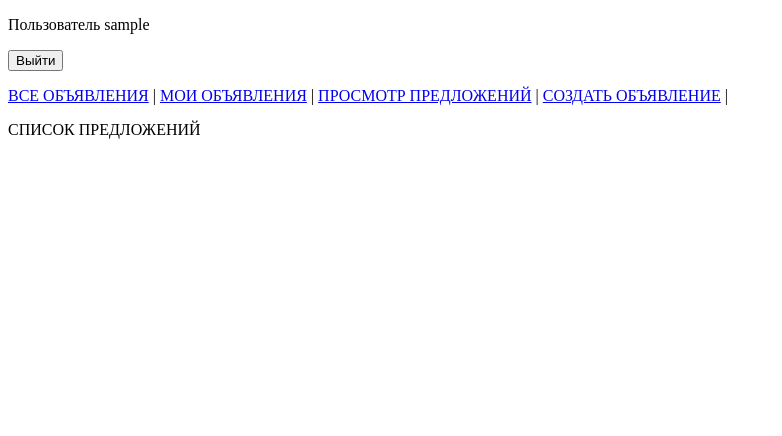
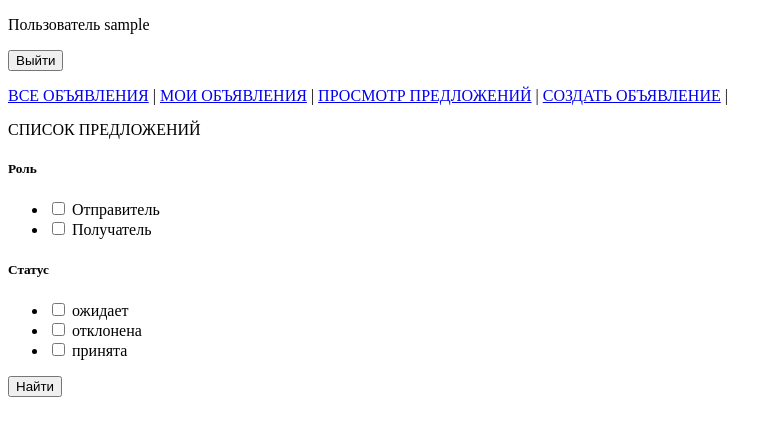
Before and after one commit to DaVinci113/Effective_mobile, a Django app: page /proposal/ in a window 1280 px wide. Shown: the top 436 px of the page, without its empty margins (0-782 px from the left). Run offline with Django 5.2, Linux system fonts and the light colour scheme; the visitor is signed in with stand-in values (Sample User, id 1); data that the repository does not hold is empty.

Commit message:
add: ProposalFilter

```diff
--- a/Effect_mob/ads/forms.py
+++ b/Effect_mob/ads/forms.py
@@ -14,8 +14,3 @@ class CreateProposalForm(forms.ModelForm):
     class Meta:
         model = ExchangeProposal
         fields = ['ad_sender_id', 'comment']
-
-    # def __init__(self, *args, **kwargs):
-    #     user = kwargs.pop('user', None)
-    #     super().__init__(*args, **kwargs)
-    #     self.fields['ad_sender_id'].queryset = Ad.objects.filter(user=user)
--- a/Effect_mob/ads/templates/ads/proposal_list.html
+++ b/Effect_mob/ads/templates/ads/proposal_list.html
@@ -2,10 +2,33 @@
 {% block content %}
   <p>СПИСОК ПРЕДЛОЖЕНИЙ</p>
 
-
+  <form action="{% url 'ads:proposal-filter' %}" method="get">
+    <div class="right-side my-4">
+          <h5 class="sear-head editContent">Роль</h5>
+          <ul class="w3layouts-box-list">
+            {% for role in view.get_send_or_receive %}
+            <li class="editContent">
+              <input type="checkbox" class="checked" name="role" value="{{role.0}}">
+              <span class="span editContent">{{ role.1 }}</span>
+            {% endfor %}
+          </ul>
+    </div>
+    <div class="right-side my-4">
+          <h5 class="sear-head editContent">Статус</h5>
+          <ul class="w3layouts-box-list">
+              {% for status in view.get_status %}
+                <li class="editContent">
+                    <input type="checkbox" class="checked" name="status" value="{{status.0}}">
+                    <span class="span editContent">{{ status.1 }}</span>
+                </li>
+              {% endfor %}
+          </ul>
+      </div>
+      <button type="submit">Найти</button>
+  </form>
   {% for object in object_list %}
   <ul>
-      <a href="{% url 'ads:proposal-detail' object.pk %}">{{ object}}</a>
+      <a href="{% url 'ads:proposal-detail' object.pk %}">{{ object }}</a>
   </ul>
   {% endfor %}
 
--- a/Effect_mob/ads/urls.py
+++ b/Effect_mob/ads/urls.py
@@ -1,6 +1,6 @@
 from django.urls import path
 from .views import AdsList, CreateAd, UserAdsList, UpdateAd, DeleteAd, DetailAd, SearchAd, SearchUserAd, AdsFilter, \
-    CreateProposal, ProposalList, ProposalDetail, ProposalUpdate
+    CreateProposal, ProposalList, ProposalDetail, ProposalUpdate, ProposalFiltered
 
 app_name = 'ads'
 urlpatterns = [
@@ -18,4 +18,5 @@ urlpatterns = [
     path('proposal/', ProposalList.as_view(), name='proposal-list'),
     path('proposal/detail/<int:proposal_pk>/', ProposalDetail.as_view(), name='proposal-detail'),
     path('proposal/update/<int:proposal_pk>/', ProposalUpdate.as_view(), name='proposal-detail'),
+    path('filtered/', ProposalFiltered.as_view(), name='proposal-filter')
 ]
--- a/Effect_mob/ads/views.py
+++ b/Effect_mob/ads/views.py
@@ -1,4 +1,6 @@
+from django.contrib.auth.models import User
 from django.db.models import Q
+from django.dispatch import receiver
 from django.views.generic import CreateView, ListView, UpdateView, DeleteView, DetailView
 from .models import Ad, Category, ExchangeProposal
 from .forms import CreateAdForm, CreateProposalForm
@@ -147,13 +149,59 @@ class CreateProposal(CreateView):
 
     def form_valid(self, form):
         instance = form.save(commit=False)
+        instance.sender = User.objects.get(id=self.request.user.id)
+        instance.receiver = Ad.objects.get(id=self.kwargs['id']).user
         instance.ad_receiver_id = Ad.objects.get(id=self.kwargs['id'])
         instance.status = 'awaits'
         instance.save()
         return super().form_valid(form)
 
 
-class ProposalList(ListView):
+
+class PropFilter:
+    """Категории фильтрации предложений"""
+
+    def get_status(self):
+        return ExchangeProposal.STATUS
+
+    def get_send_or_receive(self):
+        return [
+            ('sender', 'Отправитель'),
+            ('receiver', 'Получатель'),
+        ]
+
+
+class ProposalFiltered(PropFilter, ListView):
+    """Список предложений с примененными фильтрами"""
+
+    template_name = 'ads/proposal_list.html'
+
+    def get_queryset(self):
+        status = self.request.GET.getlist('status')
+        role = self.request.GET.getlist('role')
+        user = self.request.user
+        if len(role)<2 and 'sender' in role:
+            filter_by = ExchangeProposal.objects.filter(
+                sender=user
+            )
+        elif len(role)<2 and 'receiver' in role:
+            filter_by = ExchangeProposal.objects.filter(
+                receiver=user
+            )
+        else:
+            filter_by = ExchangeProposal.objects.filter(
+                Q(sender=user)|Q(receiver=user)
+            )
+        if status:
+            filter_by = filter_by.filter(
+                status__in=status
+            )
+        return filter_by
+
+
+
+
+class ProposalList(ProposalFiltered, ListView):
     """Список предложений"""
 
     model = ExchangeProposal
@@ -161,12 +209,16 @@ class ProposalList(ListView):
 
 
 class ProposalDetail(DetailView):
+    """Информация по предложению"""
+
     model = ExchangeProposal
     template_name = 'ads/proposal_detail.html'
     pk_url_kwarg = 'proposal_pk'
 
 
 class ProposalUpdate(UpdateView):
+    """Обновляет предложение"""
+
     model = ExchangeProposal
     fields = ['status']
     template_name = 'ads/proposal_update.html'
```
Also changed, not shown: Effect_mob/ads/models.py (+6 -5 lines).
